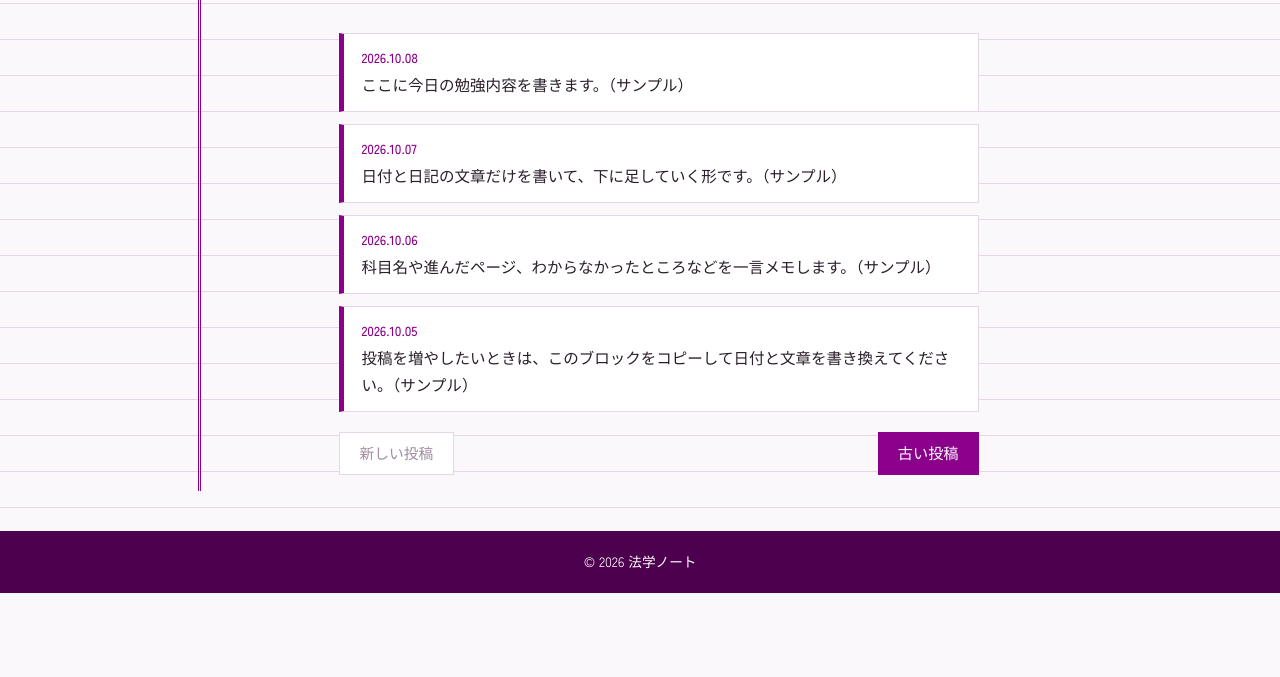
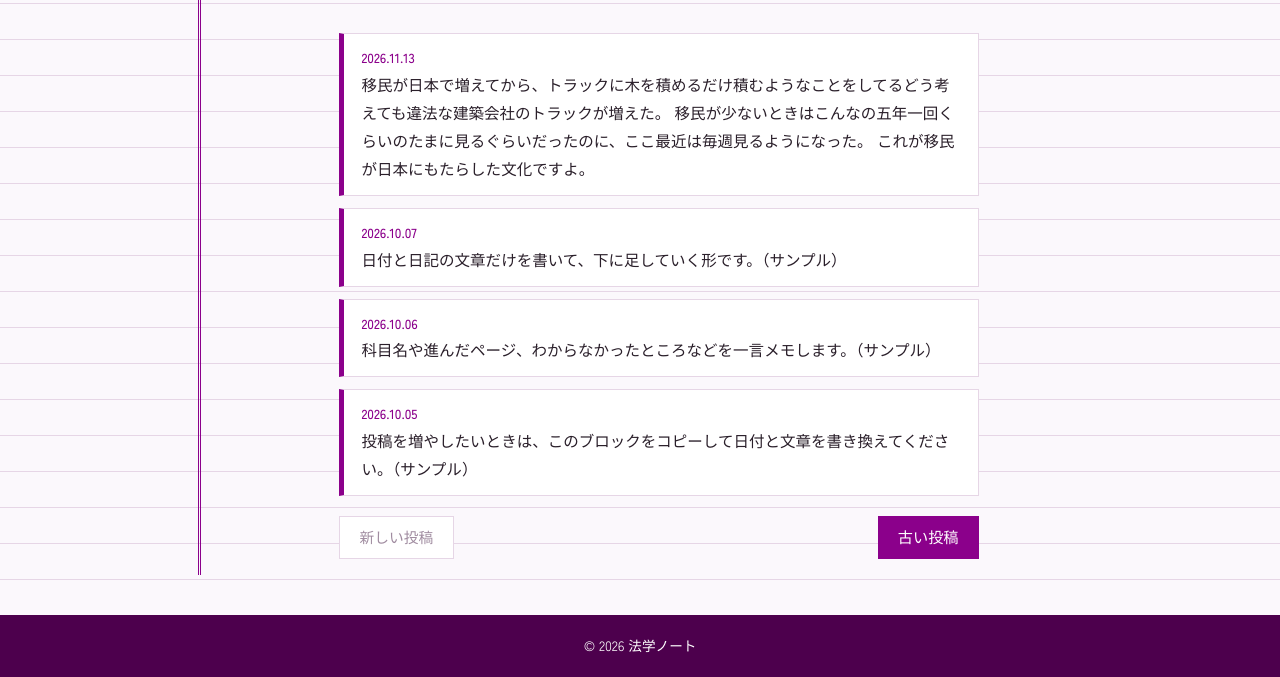
Before and after one commit to Azaleacreativeroom888/fan-law, a plain HTML site: page blog.html in a window 1280 px wide. Shown: the part 248-925 px from the top of the page. Before the commit the page ends 841 px from the top, so only its background shows below. Drawn offline with Linux system fonts and the light colour scheme.

Commit message:
Modify blog post date and content
Updated the date and added a new post about immigration and construction issues in Japan.

```diff
--- a/blog.html
+++ b/blog.html
@@ -87,9 +87,12 @@ footer{margin-top:40px;background:var(--purple-dark);color:#fff;text-align:cente
 
   <div class="feed">
     <article class="post">
-      <time datetime="2026-10-08">2026.10.08</time>
-      <p>ここに今日の勉強内容を書きます。（サンプル）</p>
+      <time datetime="2026-11-13">2026.11.13</time>
+      <p>移民が日本で増えてから、トラックに木を積めるだけ積むようなことをしてるどう考えても違法な建築会社のトラックが増えた。
+      移民が少ないときはこんなの五年一回くらいのたまに見るぐらいだったのに、ここ最近は毎週見るようになった。
+      これが移民が日本にもたらした文化ですよ。</p>
     </article>
+
     <article class="post">
       <time datetime="2026-10-07">2026.10.07</time>
       <p>日付と日記の文章だけを書いて、下に足していく形です。（サンプル）</p>
```
